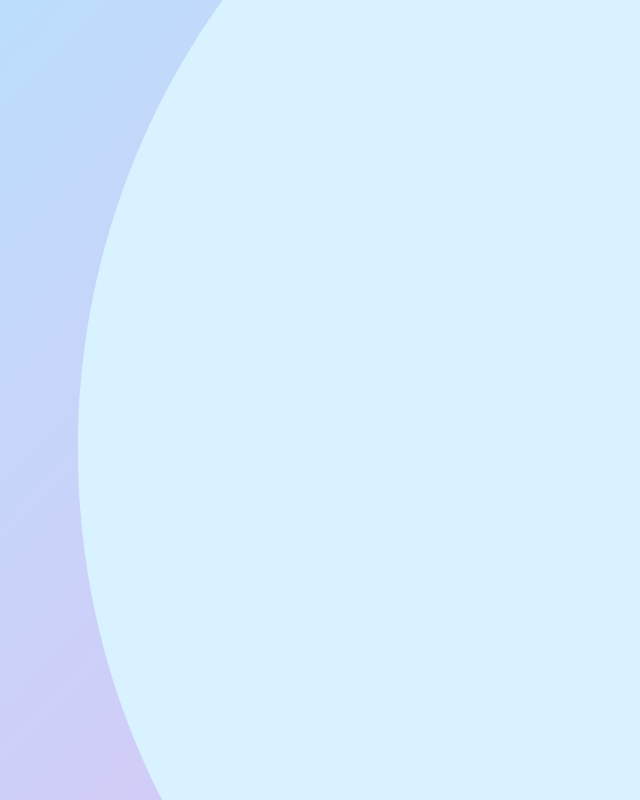
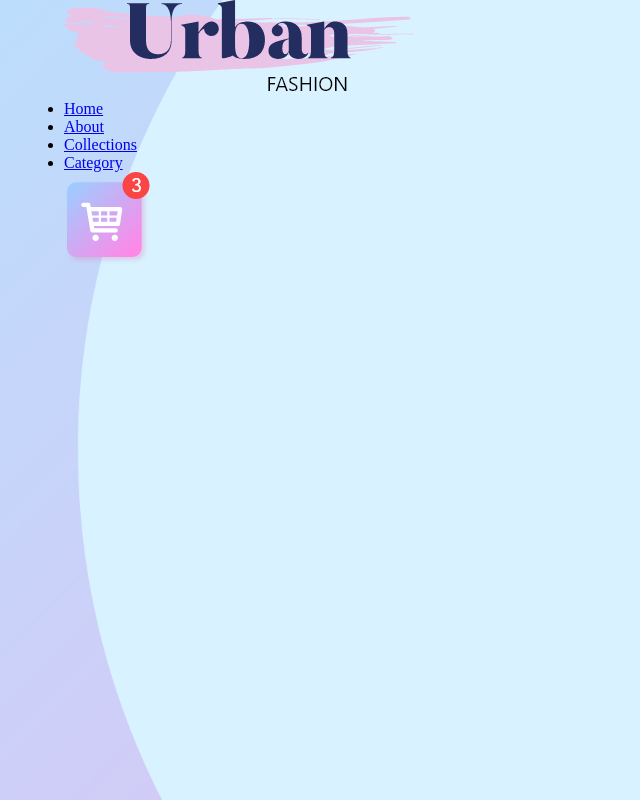
Before and after one commit to beatricemagana/ecommerce-landing-page, a plain HTML site: page index.html in a window 1280 px wide. Shown: the whole page, without its empty margins (0-640 px from the left). Drawn offline with Linux system fonts and the light colour scheme.

Commit message:
add navbar links, logo, and cart image

```diff
--- a/index.html
+++ b/index.html
@@ -8,6 +8,19 @@
     <link rel="stylesheet" href="style.css">
 </head>
 <body>
-    <div class="container"></div>
+    <div class="container">
+        <div class="navbar">
+            <img src="images/logo.png" class="logo" alt="logo image">
+            <nav>
+                <ul>
+                    <li><a href="#">Home</a></li>
+                    <li><a href="#">About</a></li>
+                    <li><a href="#">Collections</a></li>
+                    <li><a href="#">Category</a></li>
+                </ul>
+            </nav>
+            <img src="images/cart.png" class="cart" alt="cart icon">
+        </div>
+    </div>
 </body>
 </html>
```
